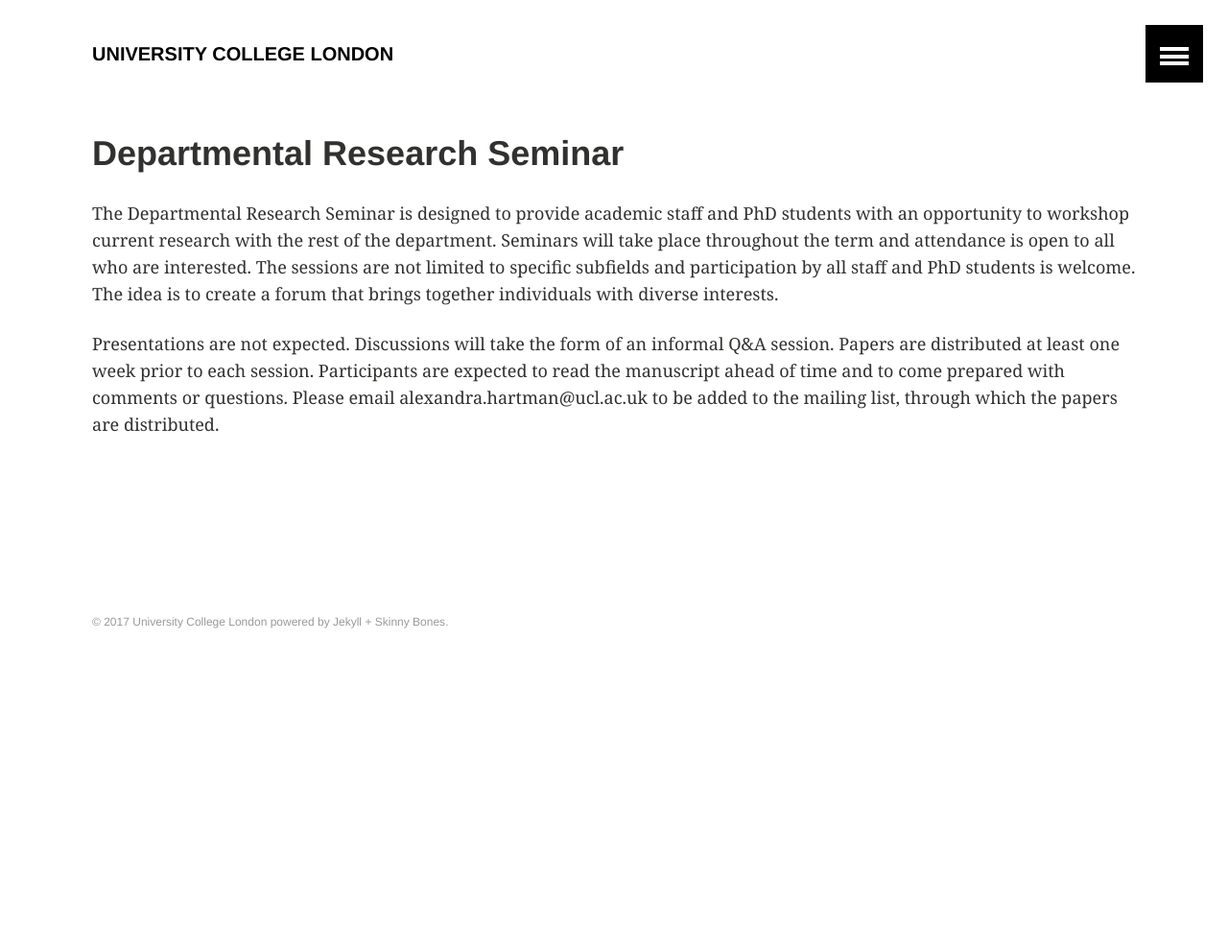
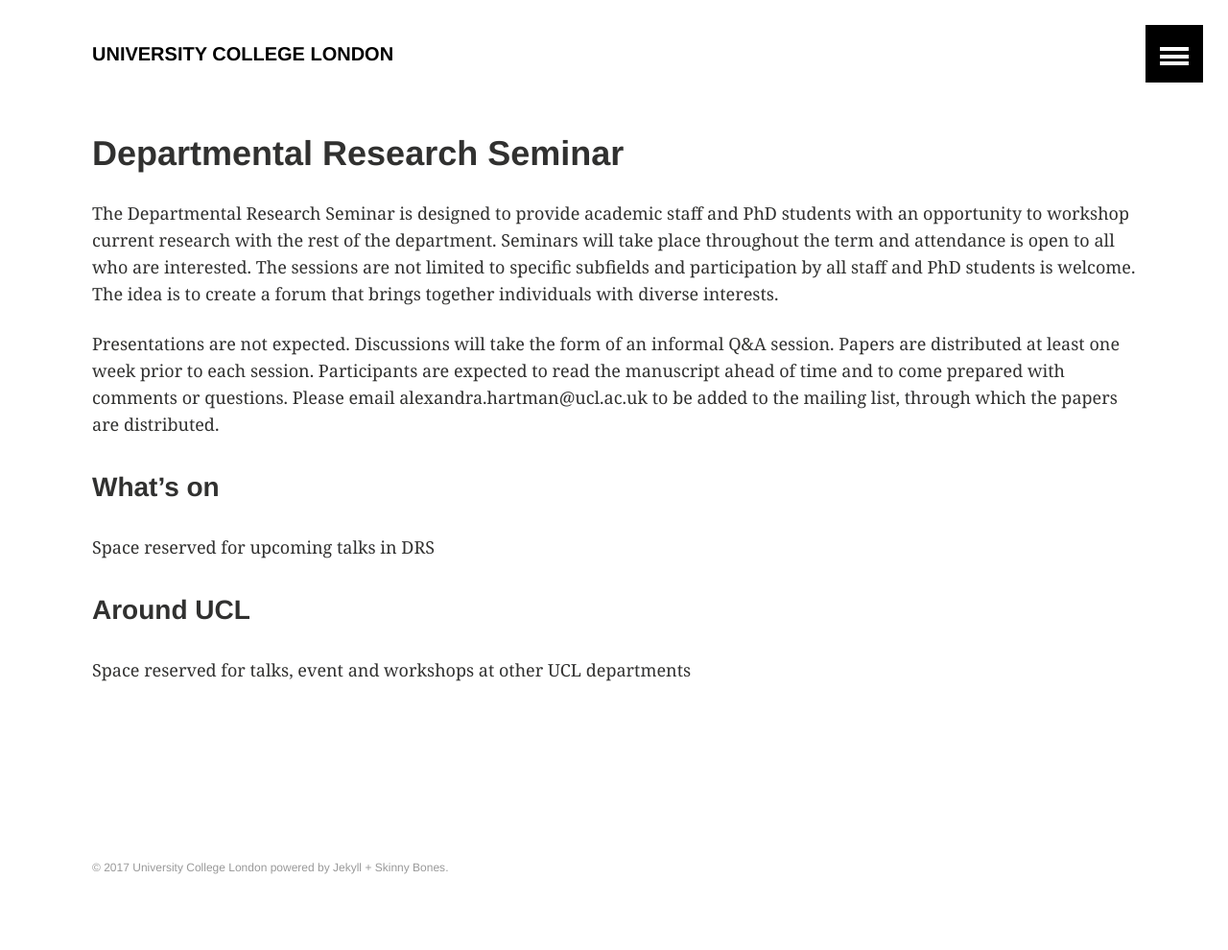
Before and after one commit to phischroeder/drs_page, a Jekyll site: the page built from index.md, in a window 1280 px wide. Shown: the whole page at 96% size. Built offline with Jekyll 4.4.1, drawn with Linux system fonts in a browser that asks for light colours; before the commit the page ends 900 px from its top, so only the background shows below that.

Commit message:
Update index.md

```diff
--- a/index.md
+++ b/index.md
@@ -13,3 +13,11 @@
 The Departmental Research Seminar is designed to provide academic staff and PhD students with an opportunity to workshop current research with the rest of the department. Seminars will take place throughout the term and attendance is open to all who are interested. The sessions are not limited to specific subfields and participation by all staff and PhD students is welcome. The idea is to create a forum that brings together individuals with diverse interests.
 
 Presentations are not expected. Discussions will take the form of an informal Q&A session. Papers are distributed at least one week prior to each session. Participants are expected to read the manuscript ahead of time and to come prepared with comments or questions. Please email alexandra.hartman@ucl.ac.uk to be added to the mailing list, through which the papers are distributed.
+
+<div class="begin-examples"></div>
+### What's on
+Space reserved for upcoming talks in DRS
+
+### Around UCL
+Space reserved for talks, event and workshops at other UCL departments
+<div class="end-examples"></div>
```
